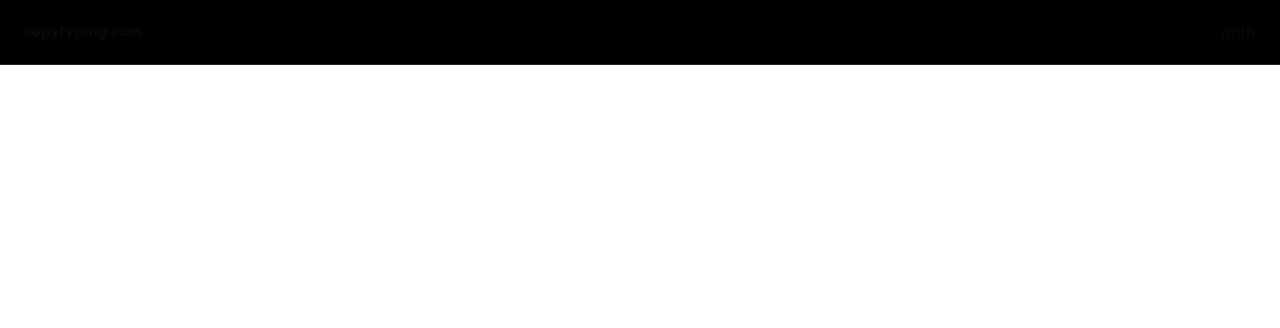
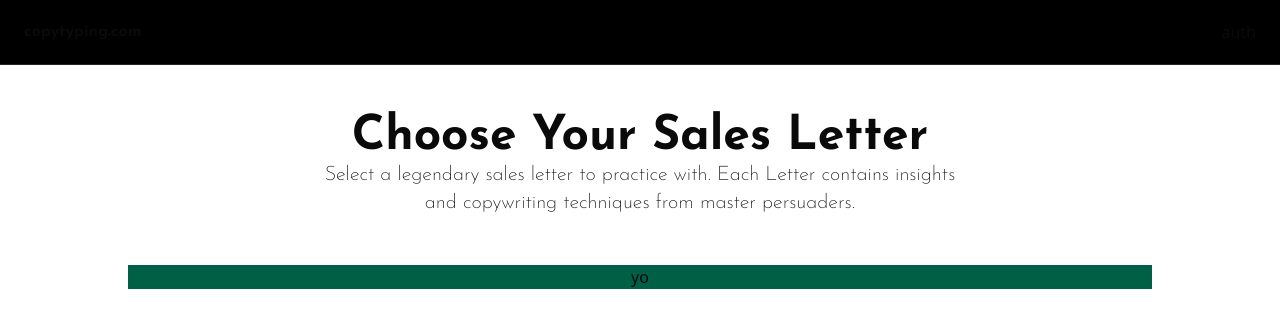
Before and after one commit to chrissmaganaa/copytyping, a Next.js app: page /letters in a window 1280 px wide. Shown: the top 328 px of the page. Built offline with nearby package versions, Linux system fonts and the light colour scheme.

Commit message:
started letter select section

```diff
--- a/app/(menu)/letters/page.tsx
+++ b/app/(menu)/letters/page.tsx
@@ -5,6 +5,15 @@ export default function Letters() {
   return (
     <>
       <Navbar/>
+
+      <div className="w-full flex flex-col justify-center items-center font-josefin mt-12">
+        <div className="font-bold text-5xl">Choose Your Sales Letter</div>
+        <div className="max-w-1/2 font-extralight text-xl text-center">Select a legendary sales letter to practice with. Each Letter contains insights and copywriting techniques from master persuaders.</div>
+      </div>
+
+      <div className='w-full flex justify-center'>
+        <div className='bg-emerald-800 w-4/5 flex justify-center mt-12'>yo</div>
+      </div>
     </>
   )
 }
--- a/components/made/Navbar.tsx
+++ b/components/made/Navbar.tsx
@@ -7,6 +7,7 @@ export default function Navbar() {
 
         <div>auth</div>
       </div>
+      <div className='h-[65px]'/>
     </>
   )
 }
```
